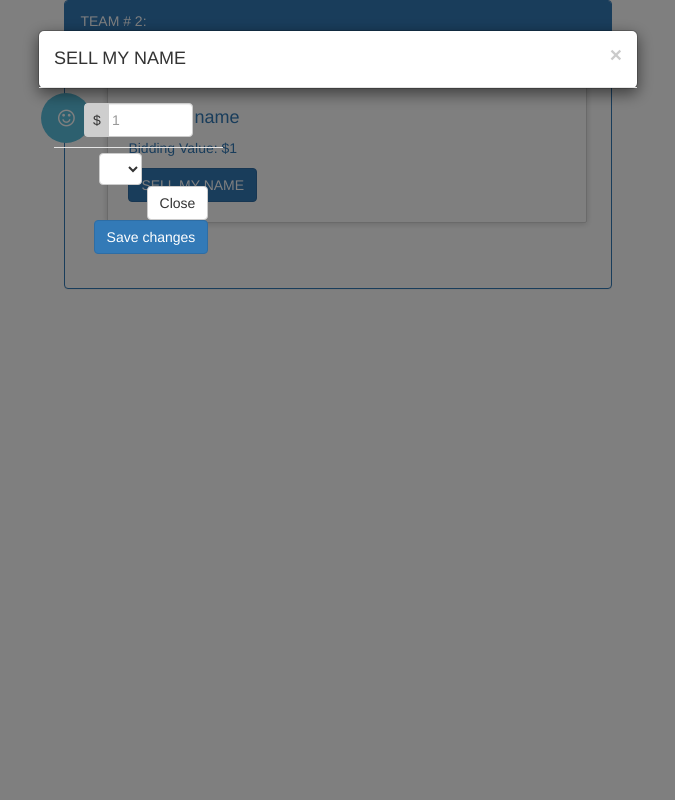
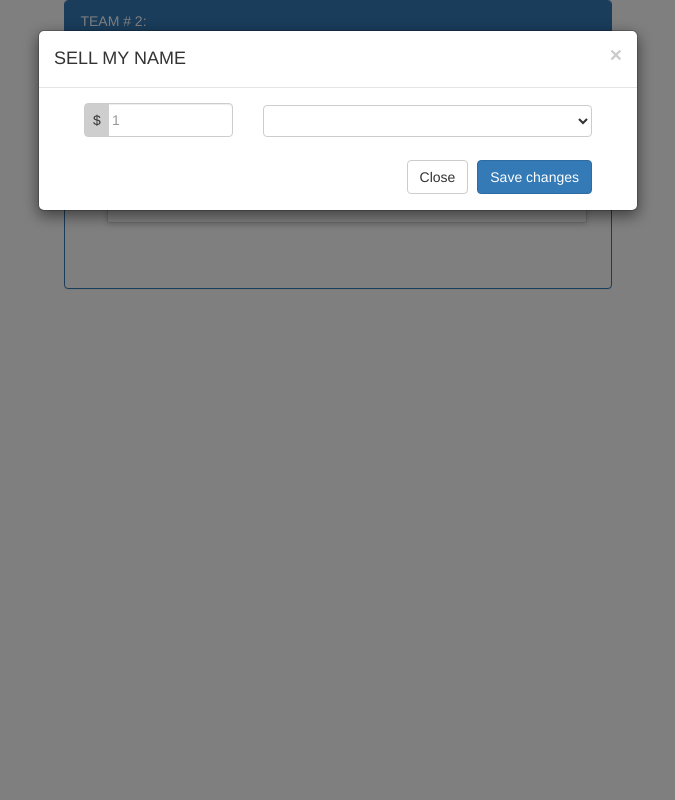
Before and after one commit to kiellabian/modest-market-name, a Django app: page / in a window 1280 px wide, after a click on "SELL MY NAME". Shown: the whole page, without its empty margins (302-977 px from the left). Run offline with Django 3.2, Linux system fonts and the light colour scheme; tables that the repository leaves empty hold one stand-in row (values such as "Sample post"); lists and menus that the app fills with data are empty; some libraries are stand-ins or nearby versions.

Commit message:
fixed error

```diff
--- a/market/name/static/name/css/home.css
+++ b/market/name/static/name/css/home.css
@@ -5,6 +5,18 @@
 .number-bid {
   padding-left: 27px;
 }
+
+.modal-footer {
+  border-top: 0 !important;
+}
+.btn-default {
+    margin-top: 22px;
+}
+
+.modal-footer .btn+.btn {
+    margin-top: 22px;
+}
+
 
 .select-btn {
     display: inline-block;
@@ -29,7 +41,7 @@
 
 
 .modal-body {
-  height: 79px;
+  height: 122px;
 }
 
 .market--name {
--- a/market/name/templates/home.html
+++ b/market/name/templates/home.html
@@ -105,14 +105,14 @@
         		<h4 class="modal-title" id="myModalLabel">SELL MY NAME</h4>
       		</div>
 
-	      	<form action="{% url 'home' %}" role="form" class="col-md-4" style="margin-top: -20px;">
-				<div class="modal-body">
-					<div class="col-lg-12">
-						<div class="form-group">
+			<div class="modal-body">
+	      	<form action="{% url 'home' %}" role="form" class="col-md-12" style="margin-top: -20px;">
+					<div>
+						<div class="form-group col-md-4">
 							<span class="dollar">$</span>
 							<input id="name" name="name" type="number" class="form-control number-bid" required placeholder="1">
 						</div>
-						<div class="col-lg-8">
+						<div class="col-lg-8" style="margin-top: 21px;">
 							<select class="selectpicker select-btn" data-style="btn-danger">
 								{% for name in names %}
 								<option>{{ name.name }}</option>
@@ -120,12 +120,13 @@
 							</select>
 			            </div>
 		        	</div>
-		      	</div>
+
 		      	<div class="modal-footer">
 		    		<button type="button" class="btn btn-default" data-dismiss="modal">Close</button>
 		        	<button type="submit" class="btn btn-primary">Save changes</button>
 		    	</div>
 		    </form>
+		    </div>
 		</div>
 	</div>
 </div>
```
